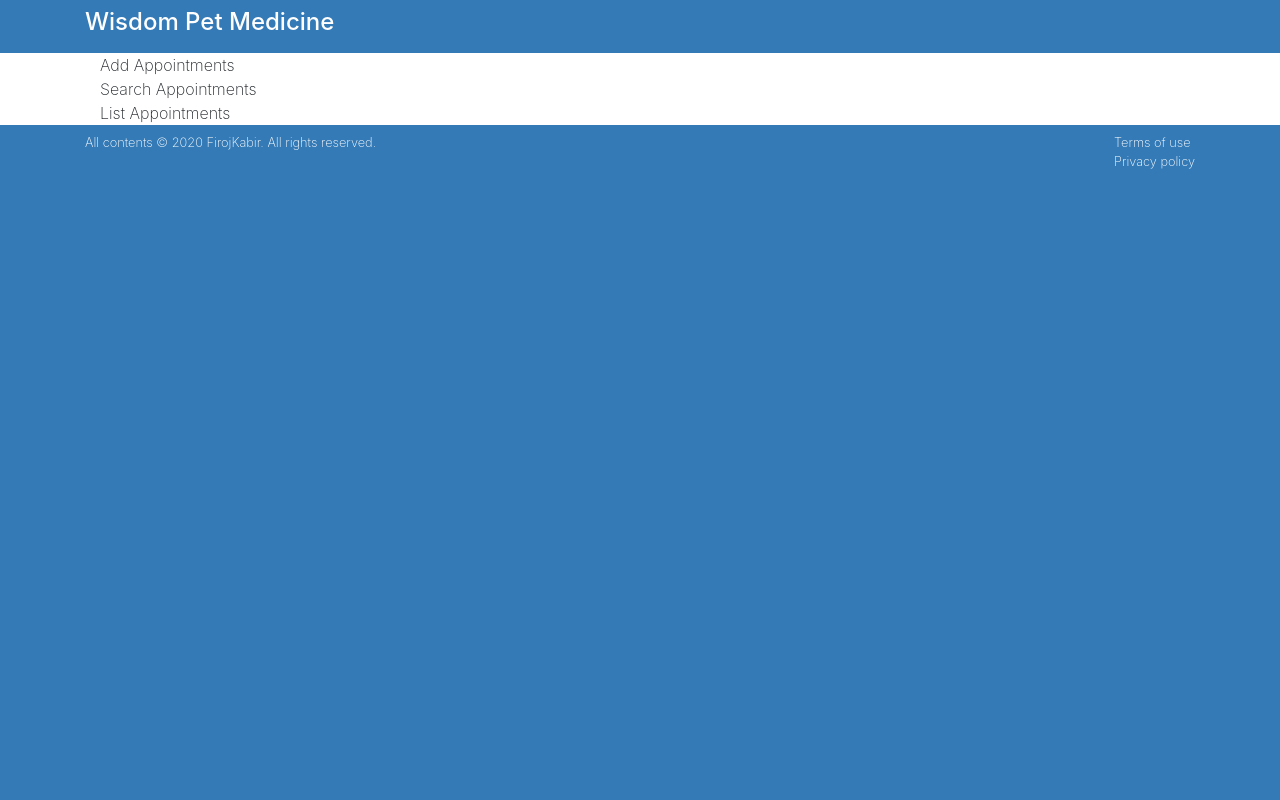
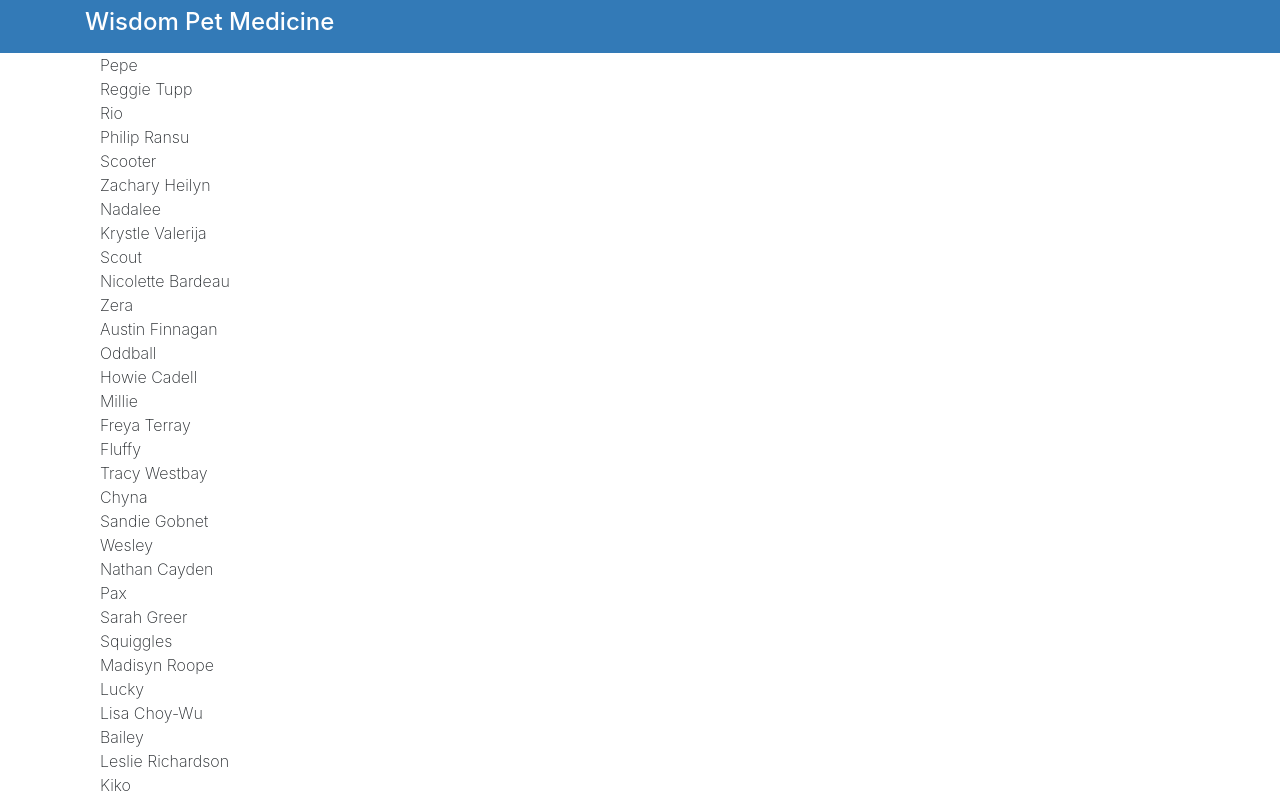
Before and after one commit to firojkabir/react-interface, a React (Create React App) app: page / in a window 1280 px wide. Shown: the top 800 px of the page. Built offline with nearby package versions, Linux system fonts and the light colour scheme.

Commit message:
Complex data

```diff
--- a/src/components/App.js
+++ b/src/components/App.js
@@ -27,12 +27,22 @@
 	}
 
 	render() {
+
+		const listItems = this.state.myAppointments.map(item => (
+			<div>
+				<div>{item.petName}</div>
+				<div>{item.ownerName}</div>
+			</div>
+
+		));
+
 		return (
 			<main className="page bg-white" id="petratings">
 				<div className="container">
 					<div className="row">
 						<div className="col-md-12 bg-white">
 							<div className="container">
+								{listItems}
 								<AddAppointments />
 								<SearchAppointments />
 								<ListAppointments />
```
